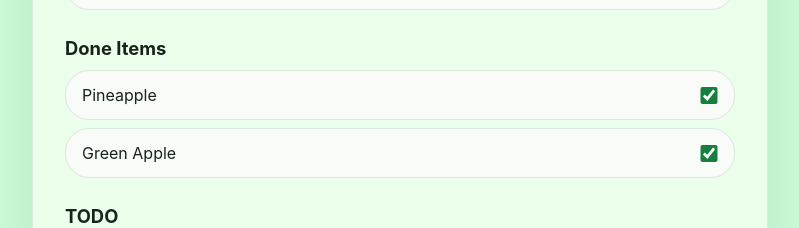
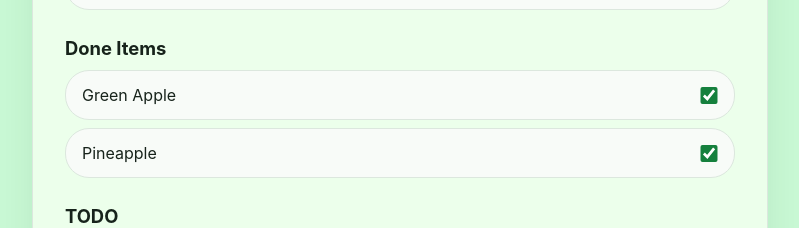
Before and after one commit to Dr9nja/ta25blearn, a Vue app: page / in a window 1280 px wide. Shown: the part 404-632 px from the top of the page, without its empty margins (240-1039 px from the left). Built offline with nearby package versions, Linux system fonts and the light colour scheme.

Commit message:
add importance to new items and ensure sorting by importance for displayed lists

```diff
--- a/src/App.vue
+++ b/src/App.vue
@@ -20,13 +20,14 @@ function sortByImportance(list) {
 
 function add(){
   if(message.value.trim() !== ''){
-    items.value.push({id: i++, text: message.value.trim(), isDone: false});
+    items.value.push({id: i++, text: message.value.trim(), isDone: false, importance: importance.value});
   }
   message.value = '';
 }
 
-let doneItems = computed(() => items.value.filter(item => item.isDone));
-let toDoItems = computed(() => items.value.filter(item => !item.isDone));
+let sortedItems = computed(() => sortByImportance(items.value));
+let doneItems = computed(() => sortByImportance(items.value.filter(item => item.isDone)));
+let toDoItems = computed(() => sortByImportance(items.value.filter(item => !item.isDone)));
 </script>
 
 <template>
```
